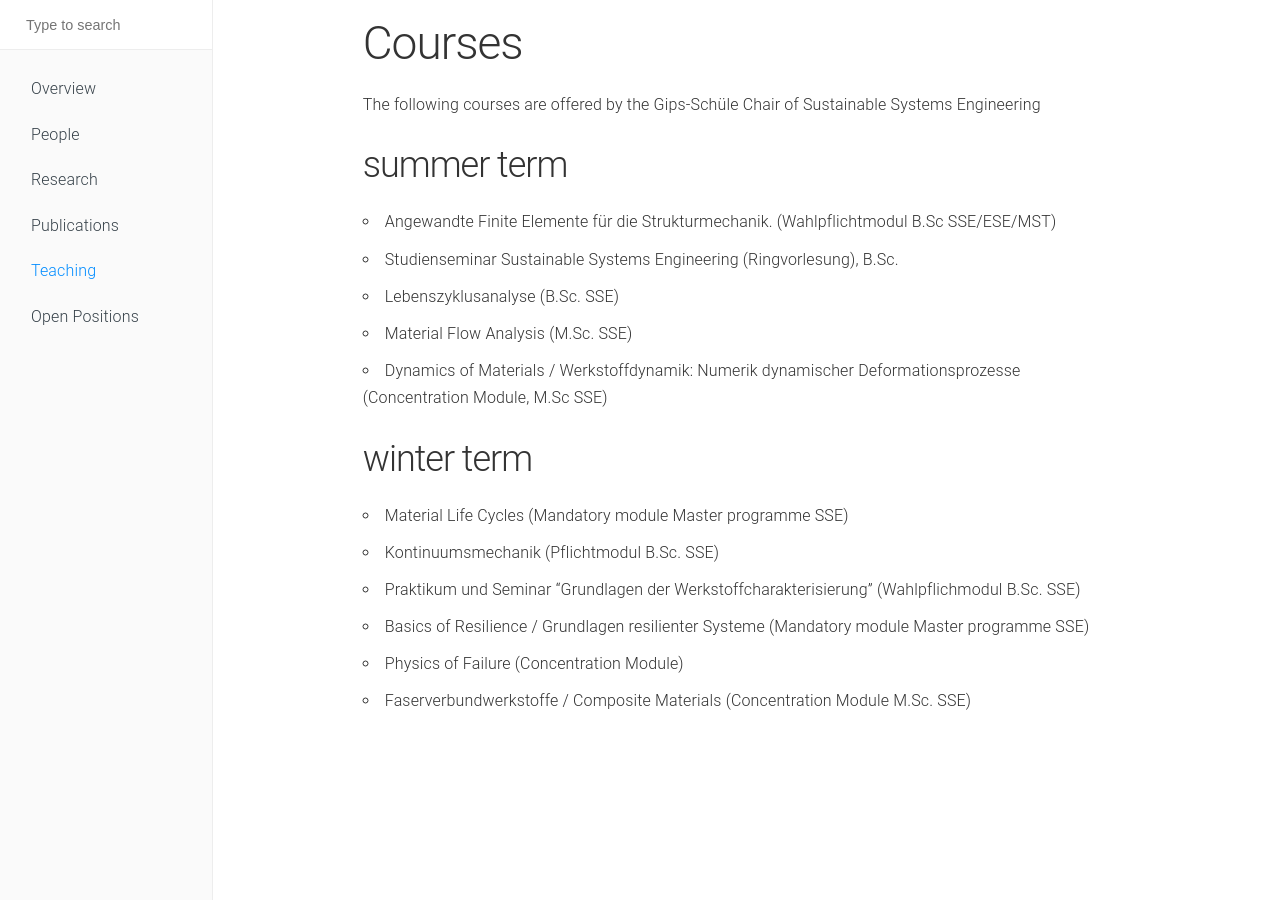
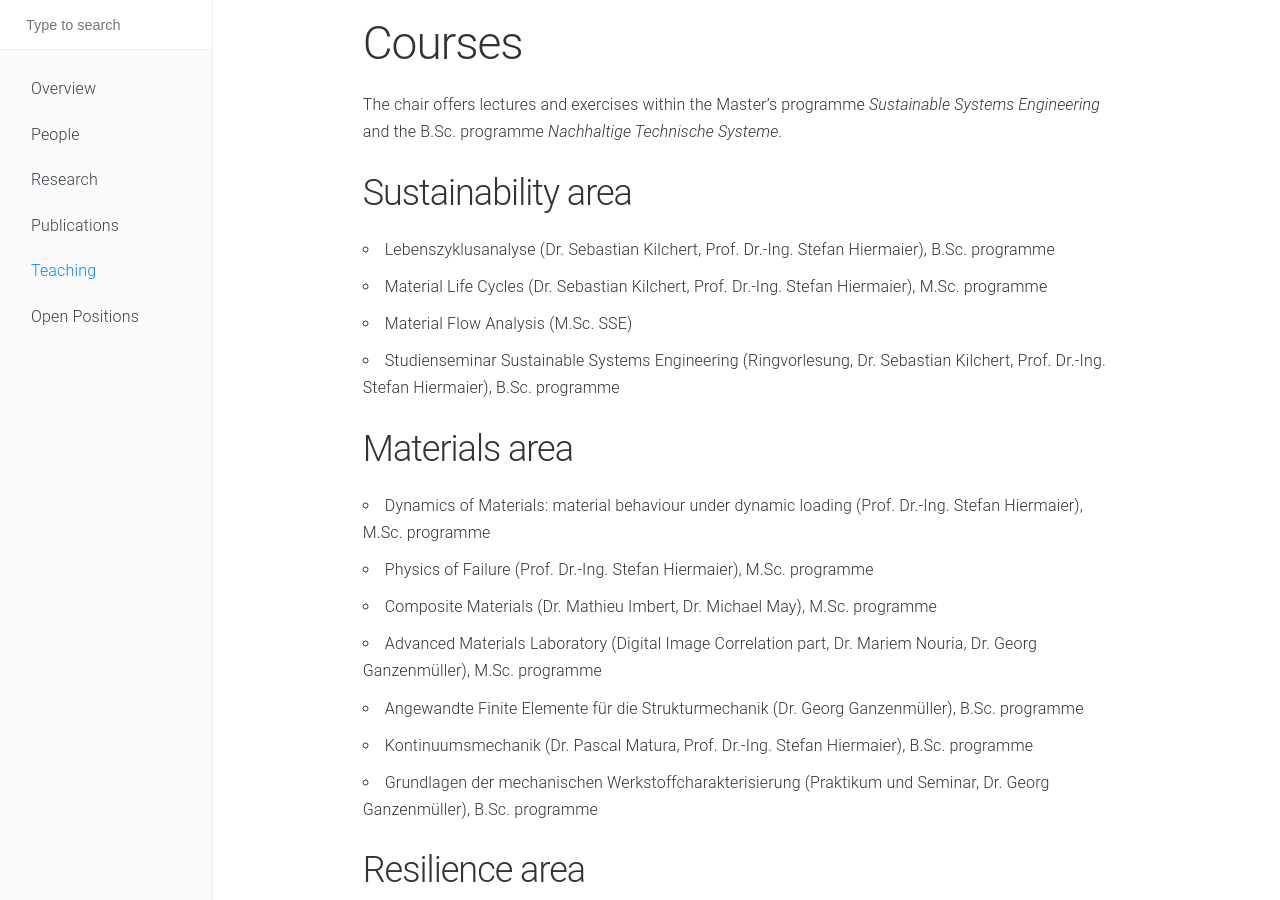
Before and after one commit to ggalu/ggalu.github.io, a Jekyll site: the page built from 05_teaching.md, in a window 1280 px wide. Built offline with Jekyll 4.4.1, drawn with Linux system fonts in a browser that asks for light colours.

Commit message:
update teaching

```diff
--- a/05_teaching.md
+++ b/05_teaching.md
@@ -5,25 +5,25 @@ navigation: 5
 ---
 
 # Courses
+The chair offers lectures and exercises within the Master's programme *Sustainable Systems Engineering* and the  B.Sc. programme *Nachhaltige Technische Systeme*.
+
+## Sustainability area
+- Lebenszyklusanalyse (Dr. Sebastian Kilchert, Prof. Dr.-Ing. Stefan Hiermaier), B.Sc. programme
+- Material Life Cycles (Dr. Sebastian Kilchert, Prof. Dr.-Ing. Stefan Hiermaier), M.Sc. programme
+- Material Flow Analysis (M.Sc. SSE)
+- Studienseminar Sustainable Systems Engineering (Ringvorlesung, Dr. Sebastian Kilchert, Prof. Dr.-Ing. Stefan Hiermaier), B.Sc. programme
 
 
-
-The following courses are offered by the Gips-Schüle Chair of Sustainable Systems Engineering
+## Materials area
+- Dynamics of Materials: material behaviour under dynamic loading (Prof. Dr.-Ing. Stefan Hiermaier), M.Sc. programme
+- Physics of Failure (Prof. Dr.-Ing. Stefan Hiermaier), M.Sc. programme
+- Composite Materials (Dr. Mathieu Imbert, Dr. Michael May), M.Sc. programme
+- Advanced Materials Laboratory (Digital Image Correlation part, Dr. Mariem Nouria, Dr. Georg Ganzenmüller), M.Sc. programme
+- Angewandte Finite Elemente für die Strukturmechanik (Dr. Georg Ganzenmüller), B.Sc. programme
+- Kontinuumsmechanik (Dr. Pascal Matura, Prof. Dr.-Ing. Stefan Hiermaier), B.Sc. programme
+- Grundlagen der mechanischen Werkstoffcharakterisierung (Praktikum und Seminar, Dr. Georg Ganzenmüller), B.Sc. programme
 
 
-## summer term
-
-- Angewandte Finite Elemente für die Strukturmechanik. (Wahlpflichtmodul B.Sc SSE/ESE/MST)
-- Studienseminar Sustainable Systems Engineering (Ringvorlesung), B.Sc.
-- Lebenszyklusanalyse (B.Sc. SSE)
-- Material Flow Analysis (M.Sc. SSE)
-- Dynamics of Materials / Werkstoffdynamik: Numerik dynamischer Deformationsprozesse (Concentration Module, M.Sc SSE)
-
-## winter term
-
-- Material Life Cycles (Mandatory module Master programme SSE)
-- Kontinuumsmechanik (Pflichtmodul B.Sc. SSE)
-- Praktikum und Seminar "Grundlagen der Werkstoffcharakterisierung" (Wahlpflichmodul B.Sc. SSE)
-- Basics of Resilience / Grundlagen resilienter Systeme (Mandatory module Master programme SSE)
-- Physics of Failure (Concentration Module)
-- Faserverbundwerkstoffe / Composite Materials (Concentration Module M.Sc. SSE)
+## Resilience area
+- Fundamentals of Resilience (Prof. Dr.-Ing. Stefan Hiermaier), M.Sc. programme
+- Grundlagen resilienter Systeme (Prof. Dr.-Ing. Stefan Hiermaier), B.Sc. programme
--- a/Gemfile
+++ b/Gemfile
@@ -1,3 +1,2 @@
 source "https://rubygems.org"
 gemspec
-gem 'jekyll-pdf-thumbnail'
--- a/_config.yml
+++ b/_config.yml
@@ -1,7 +1,7 @@
 # @Author: Georg C. Ganzenmueller, Albert-Ludwigs Universitaet Freiburg, Germany
 # @Date:   2024-12-19 17:08:28
 # @Last Modified by:   Georg C. Ganzenmueller, Albert-Ludwigs Universitaet Freiburg, Germany
-# @Last Modified time: 2024-12-20 22:03:00
+# @Last Modified time: 2024-12-20 22:24:54
 title: Millidocs Theme
 description: Documentation for small projects
 url: "https://github.com/alexander-heimbuch/millidocs" # the base hostname & protocol for your site, e.g. http://example.com
@@ -22,6 +22,3 @@ exclude:
 sass:
   sass_dir: _sass
   style: compressed
-
-plugins:
-  - jekyll-pdf-thumbnail
```
Also changed, not shown: 06_open_positions.md (+11 -4 lines), Gemfile.lock, pdfs/INATECH_SSE_MastersThesis_AFC-1.png (added), pdfs/INATECH_SSE_MastersThesis_Gyroid-1.png (added), 4 other files.
